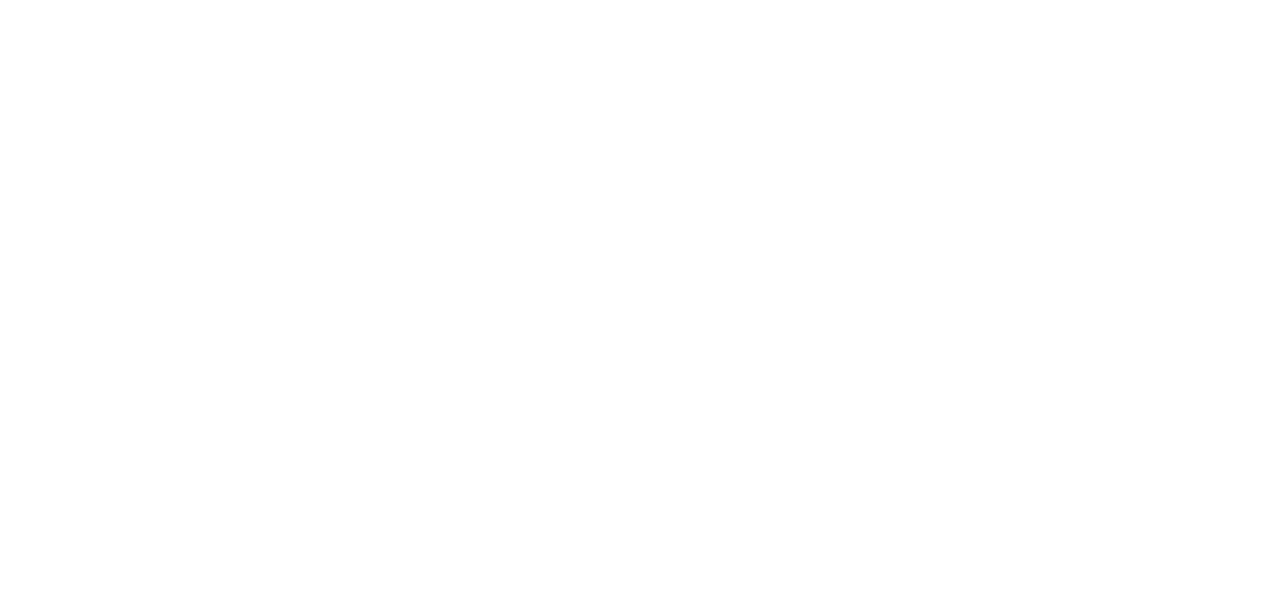
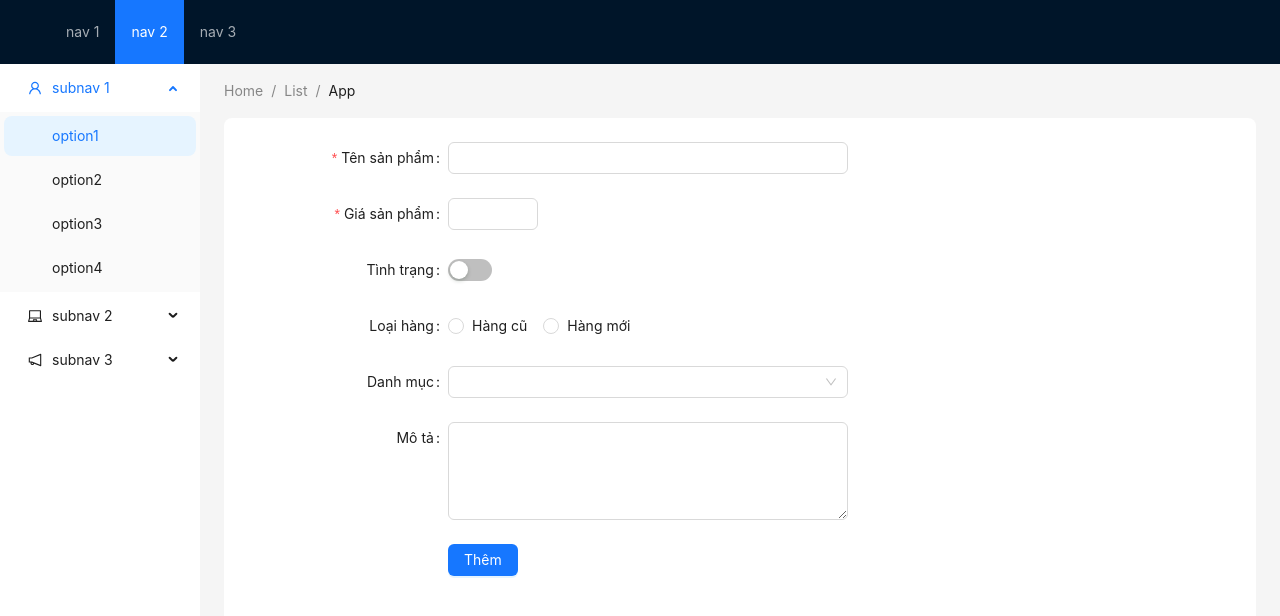
Before and after one commit to datlt2306/FPL-WEB209, a React (Vite) app: page /admin/products/add in a window 1280 px wide. Before the commit this address had no page. Shown: the top 616 px of the page. Built offline with nearby package versions, Linux system fonts and the light colour scheme.

Commit message:
WD18401 - Buổi 8

```diff
--- /dev/null
+++ b/db.json
@@ -0,0 +1,14 @@
+{
+  "products": [
+    {
+      "name": "Sản phẩm 1",
+      "price": 200,
+      "avaiable": true,
+      "type": "type1",
+      "category": "danhmuc1",
+      "description": "mô tả",
+      "id": 1
+    }
+  ],
+  "users": []
+}
--- a/package.json
+++ b/package.json
@@ -5,11 +5,13 @@
   "type": "module",
   "scripts": {
     "dev": "vite",
+    "server": "json-server-auth --watch db.json",
     "build": "vite build",
     "lint": "eslint .",
     "preview": "vite preview"
   },
   "dependencies": {
+    "antd": "^5.21.0",
     "react": "^18.3.1",
     "react-dom": "^18.3.1"
   },
--- a/src/App.jsx
+++ b/src/App.jsx
@@ -1,8 +1,8 @@
-
 import { Route, Routes } from "react-router-dom";
 import LayoutAdmin from "./layouts/LayoutAdmin";
 import Dashboard from "./pages/admin/Dashboard";
 import ProductsAdminPage from "./pages/admin/Products";
+import ProductAdd from "./components/ProductAdd";
 const App = () => {
     return (
         <>
@@ -11,6 +11,7 @@ const App = () => {
                 <Route path="/admin" element={<LayoutAdmin />}>
                     <Route path="dashboard" element={<Dashboard />} />
                     <Route path="products" element={<ProductsAdminPage />} />
+                    <Route path="products/add" element={<ProductAdd />} />
                 </Route>
             </Routes>
         </>
--- a/src/components/ProductAdd.jsx
+++ b/src/components/ProductAdd.jsx
@@ -1,9 +1,8 @@
 import { useMutation, useQueryClient } from "@tanstack/react-query";
 import axios from "axios";
-import { useState } from "react";
-
+import { Form, Input, Button, InputNumber, Radio, Select, Switch } from "antd";
+const { TextArea } = Input;
 const ProductAdd = () => {
-    const [product, setProduct] = useState({});
     const queryClient = useQueryClient();
     const { mutate } = useMutation({
         mutationFn: async (product) => {
@@ -15,63 +14,70 @@ const ProductAdd = () => {
             });
         },
     });
-    const onHandleChange = (e) => {
-        const { name, value, type, checked } = e.target;
-        // computed property name
-        setProduct({ ...product, [name]: type == "checkbox" ? checked : value });
-    };
-    const onHandleSubmit = (e) => {
-        e.preventDefault();
-        mutate(product);
+    const onFinish = (values) => {
+        mutate(values);
     };
     return (
         <div>
-            <form onSubmit={onHandleSubmit}>
-                <div className="form-group">
-                    <label htmlFor="">Tên sản phẩm</label>
-                    <input
-                        type="text"
-                        name="name"
-                        placeholder="Tên sản phẩm"
-                        onChange={onHandleChange}
-                    />
-                </div>
-                <div className="form-group">
-                    <label htmlFor="">Danh mục</label>
-                    <select name="category" id="" onChange={onHandleChange}>
-                        <option value="1">Danh mục A</option>
-                        <option value="2">Danh mục B</option>
-                    </select>
-                </div>
-                <div className="form-group">
-                    <label htmlFor="">Giá sản phẩm</label>
-                    <input
-                        type="number"
-                        name="price"
-                        placeholder="Giá sản phẩm"
-                        onChange={onHandleChange}
-                    />
-                </div>
-                <div className="form-group">
-                    <label htmlFor="">Ảnh sản phẩm</label>
-                    <input
-                        type="text"
-                        name="imageUrl"
-                        placeholder="Ảnh sản phẩm"
-                        onChange={onHandleChange}
-                    />
-                </div>
-                <div className="form-group">
-                    <label htmlFor="">Trạng thái</label>
-                    <input type="checkbox" name="available" onChange={onHandleChange} />
-                </div>
-                <div className="form-group">
-                    <label htmlFor="">Mô tả sản phẩm</label>
-                    <textarea name="description" id="" onChange={onHandleChange}></textarea>
-                </div>
-                <button>Submit</button>
-            </form>
-            ;
+            <Form
+                name="basic"
+                labelCol={{
+                    span: 8,
+                }}
+                wrapperCol={{
+                    span: 16,
+                }}
+                style={{
+                    maxWidth: 600,
+                }}
+                onFinish={onFinish}
+            >
+                <Form.Item
+                    label="Tên sản phẩm"
+                    name="name"
+                    rules={[{ required: true, message: "Bắt buộc nhập tên sản phẩm" }]}
+                >
+                    <Input />
+                </Form.Item>
+                <Form.Item
+                    label="Giá sản phẩm"
+                    name="price"
+                    rules={[
+                        { required: true, message: "Bắt buộc nhập tên sản phẩm" },
+                        { type: "number", min: 0, message: "Giá phải nhập > 0" },
+                    ]}
+                >
+                    <InputNumber />
+                </Form.Item>
+                <Form.Item label="Tình trạng" name="avaiable" valuePropName="checked">
+                    <Switch />
+                </Form.Item>
+                <Form.Item label="Loại hàng" name="type">
+                    <Radio.Group>
+                        <Radio value="type1"> Hàng cũ </Radio>
+                        <Radio value="type2"> Hàng mới </Radio>
+                    </Radio.Group>
+                </Form.Item>
+                <Form.Item label="Danh mục" name="category">
+                    <Select>
+                        <Select.Option value="danhmuc1">Danh mục 1</Select.Option>
+                        <Select.Option value="danhmuc2">Danh mục 2</Select.Option>
+                    </Select>
+                </Form.Item>
+                <Form.Item label="Mô tả" name="description">
+                    <TextArea rows={4} />
+                </Form.Item>
+                <Form.Item
+                    wrapperCol={{
+                        offset: 8,
+                        span: 16,
+                    }}
+                >
+                    <Button type="primary" htmlType="submit">
+                        Thêm
+                    </Button>
+                </Form.Item>
+            </Form>
         </div>
     );
 };
--- a/src/pages/admin/Products.jsx
+++ b/src/pages/admin/Products.jsx
@@ -1,7 +1,6 @@
 import { useQuery } from "@tanstack/react-query";
 import { Skeleton, Table } from "antd";
 import axios from "axios";
-import React from "react";
 
 const ProductsAdminPage = () => {
     const { data, isLoading } = useQuery({
@@ -44,7 +43,9 @@ const ProductsAdminPage = () => {
     return (
         <div>
             <h1 className="text-3xl mb-5">Quản lý sản phẩm</h1>
-            {isLoading ? <Skeleton active /> : <Table dataSource={data} columns={columns} />}
+            <Skeleton loading={isLoading} active>
+                <Table dataSource={data} columns={columns} />
+            </Skeleton>
         </div>
     );
 };
```
Also changed, not shown: 1 other file (tests, documents, lock files or other folders).
